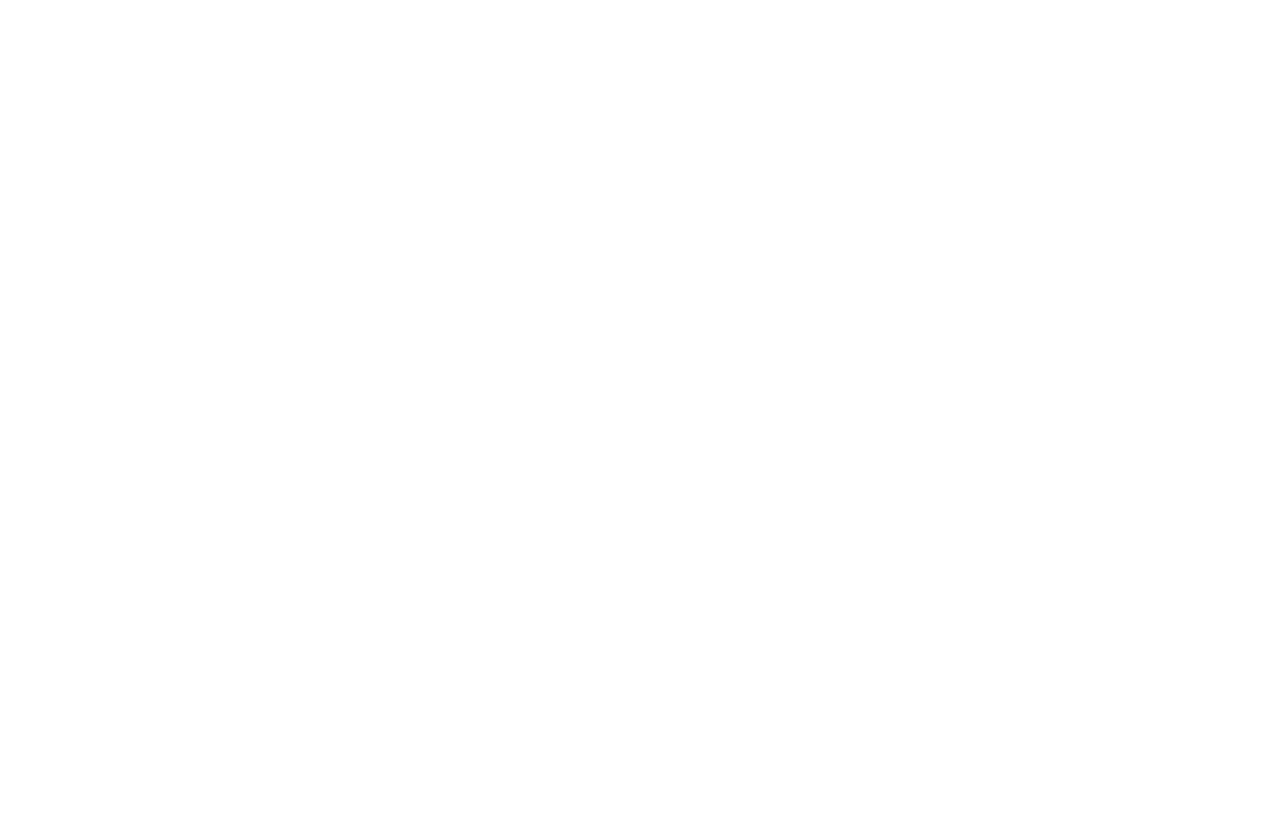
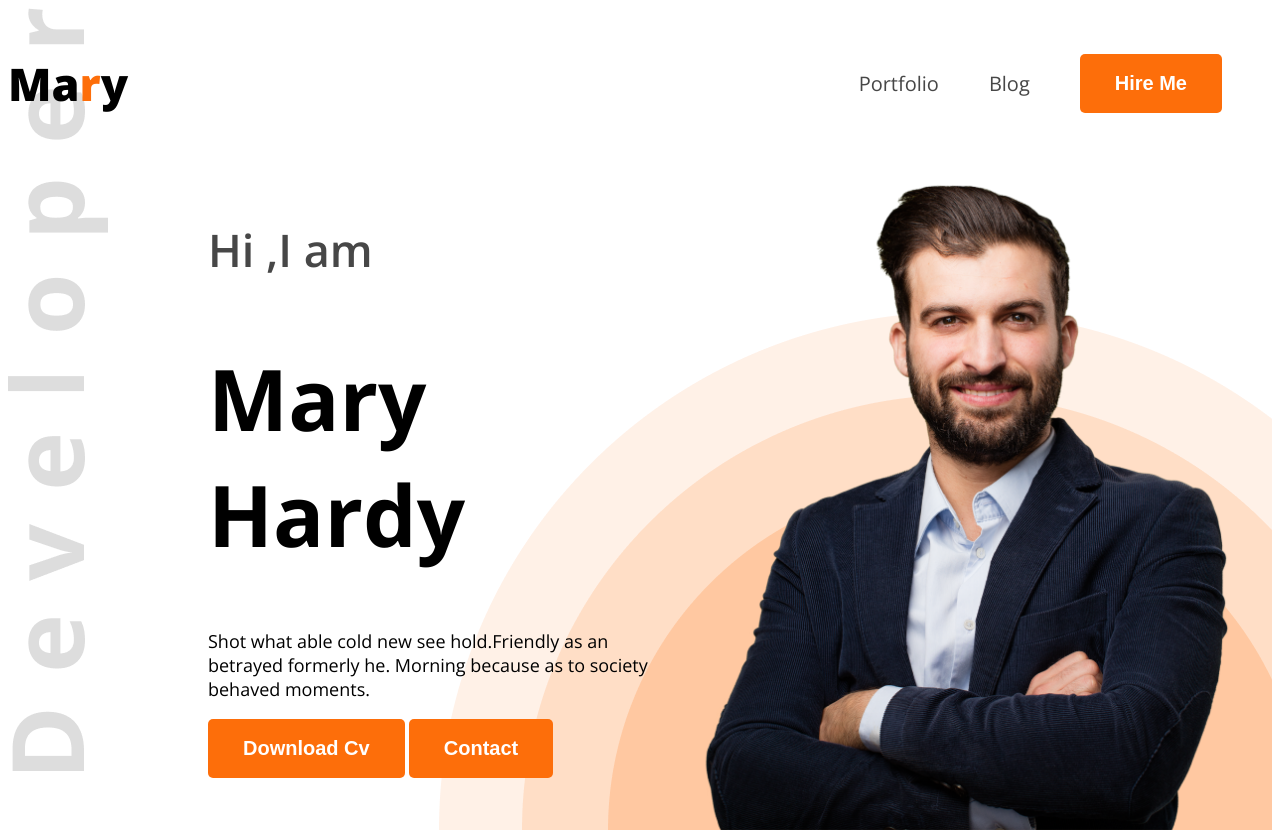
Before and after one commit to imtiaz-zihad/web-portfolio, a plain HTML site: page index.html in a window 1280 px wide. Before the commit the page ends 800 px from the top, so only its background shows below. Drawn offline with nearby package versions, Linux system fonts and the light colour scheme.

Commit message:
header added

```diff
--- a/index.html
+++ b/index.html
@@ -1,11 +1,46 @@
 <!DOCTYPE html>
 <html lang="en">
-<head>
-    <meta charset="UTF-8">
-    <meta name="viewport" content="width=device-width, initial-scale=1.0">
+  <head>
+    <meta charset="UTF-8" />
+    <meta name="viewport" content="width=device-width, initial-scale=1.0" />
     <title>Document</title>
-</head>
-<body>
+    <link rel="preconnect" href="https://fonts.googleapis.com" />
+    <link rel="preconnect" href="https://fonts.gstatic.com" crossorigin />
+    <link
+      href="https://fonts.googleapis.com/css2?family=Open+Sans:ital,wght@0,300..800;1,300..800&display=swap"
+      rel="stylesheet"
+    />
+    <link rel="stylesheet" href="styles/style.css" />
+  </head>
 
-</body>
+  <body class="open-sans-normal">
+    <header class="header">
+      <nav>
+        <h3 class="nav-title">Ma<span class="text-primary">r</span>y</h3>
+        <ul>
+          <li><a class="dark-2" href="">Portfolio</a></li>
+          <li><a class="dark-2" href="">Blog </a></li>
+          <li>
+            <a href=""><button class="btn-primary">Hire Me</button></a>
+          </li>
+        </ul>
+      </nav>
+      <div class="banner">
+        <div class="banner-content">
+            <h4 class="banner-greetings dark-2">Hi ,I am</h4>
+            <h1 class="banner-title">Mary Hardy</h1>
+            <p class="banner-description">
+                Shot what able cold new see hold.Friendly as an betrayed formerly he. Morning because as to society behaved moments.
+            </p>
+            <button class="btn-primary">Download Cv</button>
+            <button class="btn-primary">Contact</button>
+        </div>
+        <img class="banner-profile-pic" src="images/hardy.png" alt="">
+      </div>
+    </header>
+
+    <main></main>
+
+    <footer></footer>
+  </body>
 </html>
--- a/styles/style.css
+++ b/styles/style.css
@@ -0,0 +1,84 @@
+/* Nav styles */
+*{
+
+}
+.open-sans-normal{
+  font-family: "Open Sans", sans-serif;
+  font-optical-sizing: auto;
+  font-style: normal;
+  font-variation-settings:
+    "wdth" 100;
+}
+
+/* shared style */
+.text-primary{
+    color: #FD6E0A;
+}
+.dark-2{
+    color: #474747;
+}
+
+.btn-primary{
+    background-color: #FD6E0A;
+    font-weight: 700;
+    color: white;
+    font-size: 20px;
+    padding: 18px 35px;
+    border-radius:5px ;
+    border: none;
+
+}
+/*  header*/
+
+.header{
+    background-image: url('../images/developer.png'),url('../images/header_bg.png');
+    background-repeat: no-repeat;
+    background-position: top left,bottom right;
+}
+/*nav style  */
+nav{
+    display: flex;
+    align-items: center;
+    justify-content: space-between;
+    margin: 50px ,200px;
+}
+.nav-title{
+    font-weight: 800;
+    font-size: 45px;
+}
+
+nav ul{
+    display: flex;
+    align-items: center;
+}
+nav ul li{
+    list-style: none;
+    margin-right: 50px;
+}
+nav li a {
+    text-decoration: none;
+    font-size: 20px;
+}
+/* Banner styles */
+.banner{
+    display: flex;
+    justify-content: space-between;
+    margin: 0 35px 0 200px;
+}
+.banner-content{
+    max-width: 580px;
+}
+.banner-greetings{
+    font-size: 45px;
+    font-weight: 600;
+}
+.banner-title{
+    font-weight: bold;
+    font-size: 85px;
+}
+.banner-description{
+    font-size: 18px;
+}
+.banner-profile-pic{
+    width: 580px;
+}
```
